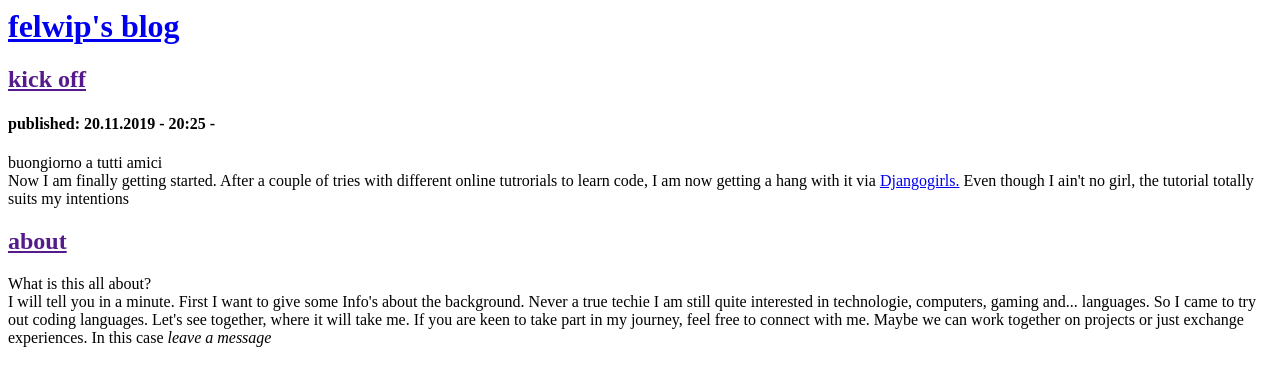
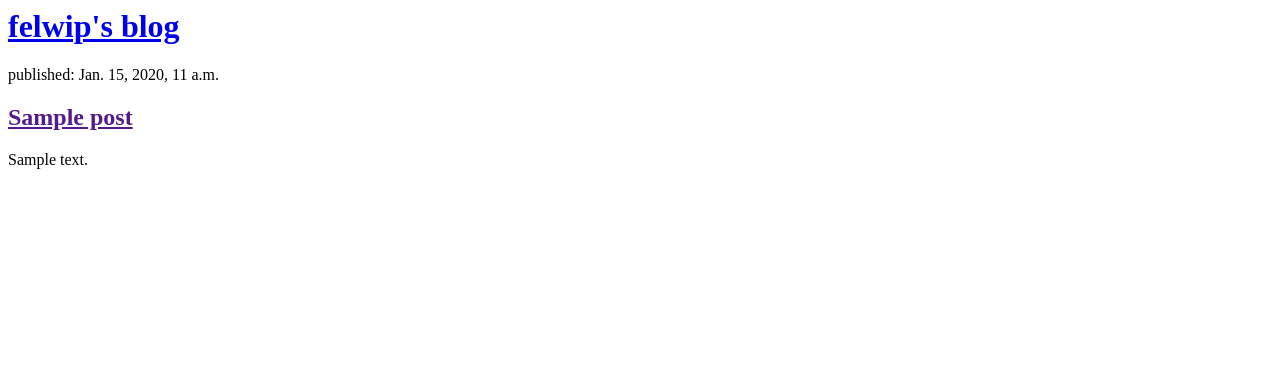
Before and after one commit to felwip/my-first-blog, a Django app: template blog/templates/blog/post_list.html in a window 1280 px wide. Shown: the top 386 px of the page. Run offline with Django 3.2, Linux system fonts and the light colour scheme; the template is opened without the code that fills it: values that come from a table or form of the project are taken from there, others are empty; tables that the repository leaves empty hold one stand-in row (values such as "Sample post").

Commit message:
modified templates to display posts from database

```diff
--- a/blog/templates/blog/post_list.html
+++ b/blog/templates/blog/post_list.html
@@ -7,25 +7,13 @@
             <h1><a href="/">felwip's blog</a></h1>
         </div>
 
+    {% for post in posts %}
         <div>
-            <h2><a href="">kick off</a></h2>
-            <h4>published: 20.11.2019 - 20:25 - </h4>
-            <p>buongiorno a tutti amici<br>
-            Now I am finally getting started. After a couple of tries with different online tutrorials to learn code,
-            I am now getting a hang with it via <a href="https://tutorial.djangogirls.org/en/">Djangogirls.</a>
-            Even though I ain't no girl, the tutorial totally suits my intentions</p>
+            <p>published: {{ post.published_date }}</p>
+            <h2><a href="">{{ post.title }}</a></h2>
+            <p>{{ post.text|linebreaksbr }}</p>
         </div>
-
-        <div>
-            <h2><a href="">about</a></h2>
-            <p>What is this all about?<br>
-            I will tell you in a minute. First I want to give some Info's about the background. Never a true techie
-            I am still quite interested in technologie, computers, gaming and... languages. So I came to  try out
-            coding languages. Let's see together, where it will take me. If you are keen to take part in my journey,
-            feel free to connect with me. Maybe we can work together on projects or just exchange experiences. In
-            this case <em>leave a message</em>
-            </p>
-        </div>
+    {% endfor %}
 
 
     </body>
--- a/blog/views.py
+++ b/blog/views.py
@@ -1,6 +1,10 @@
 from django.shortcuts import render
+from django.utils import timezone
+from blog.models import Post
 
 # Create your views here.
 
 def post_list(request):
-    return render(request, 'blog/post_list.html', {})
+
+    posts = Post.objects.filter(published_date__lte=timezone.now()).order_by('published_date')
+    return render(request, 'blog/post_list.html', {'posts': posts})
```
